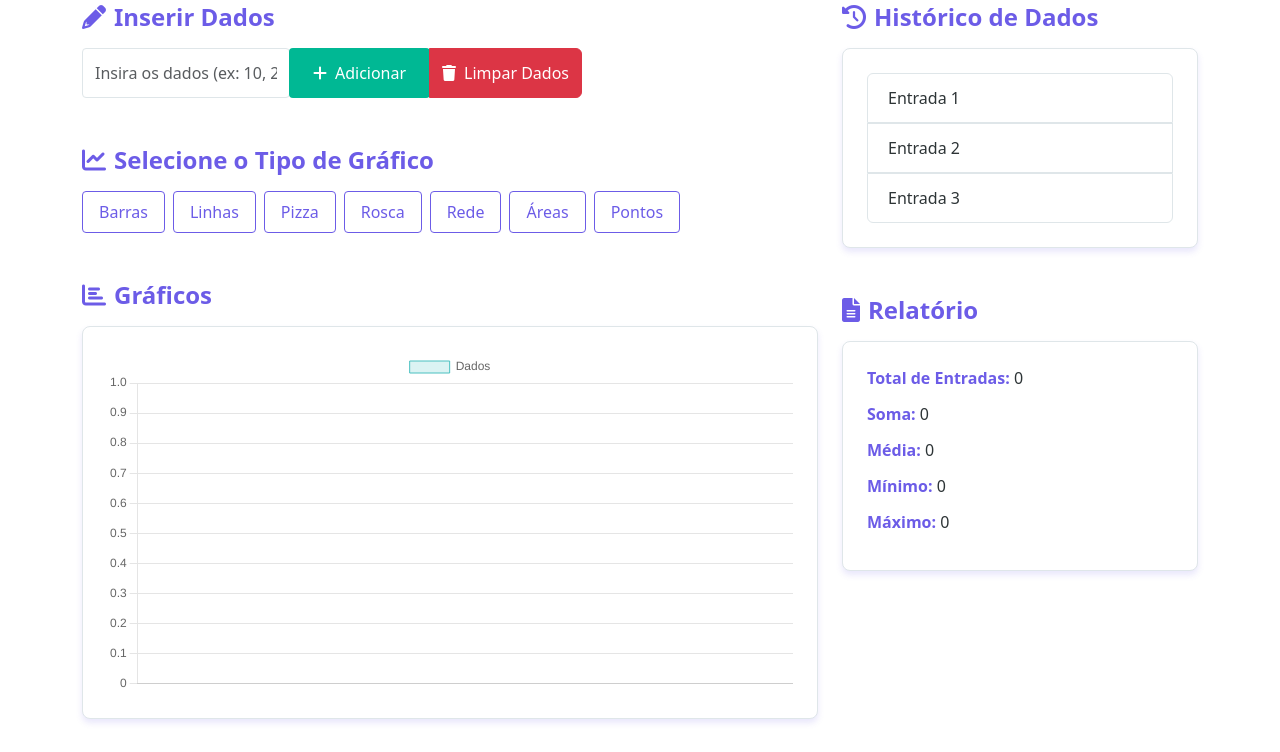
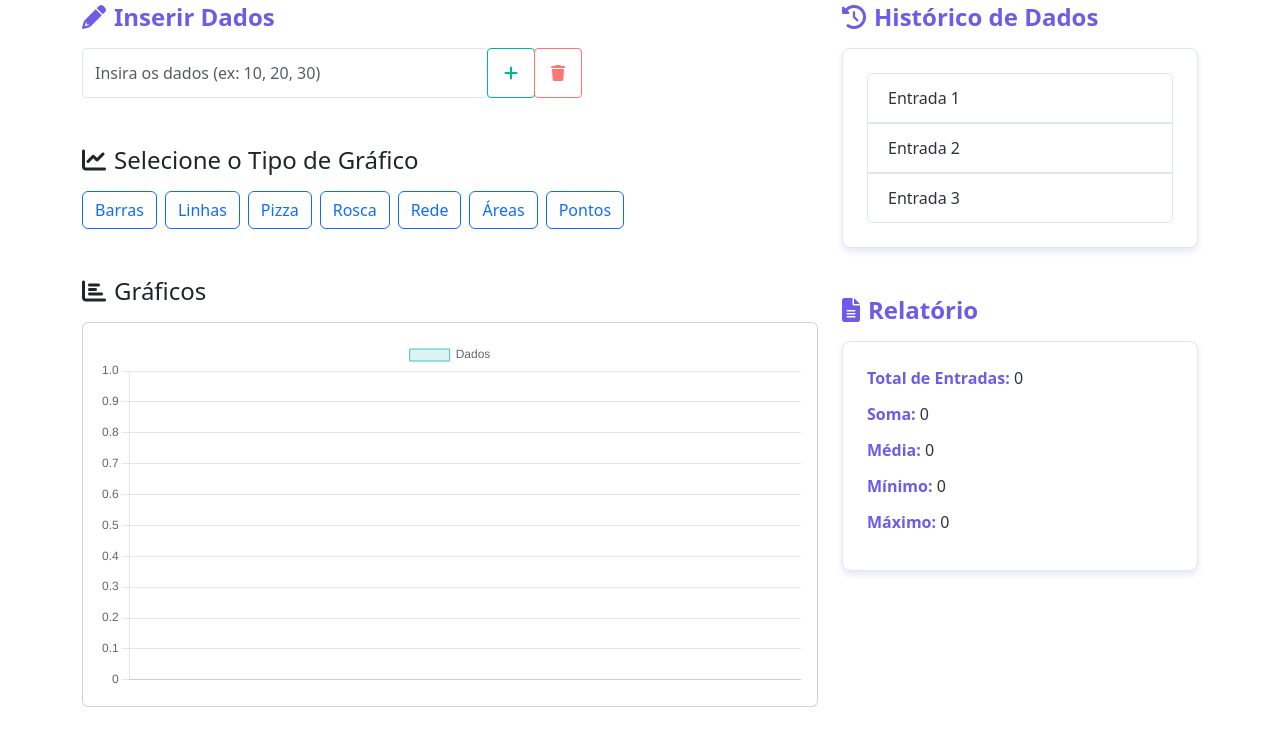
Before and after one commit to LuisT-ls/dashboard, a plain HTML site: page index.html in a window 1280 px wide. Shown: the part 198-950 px from the top of the page. Drawn offline with nearby package versions, Linux system fonts and the light colour scheme.

Commit message:
Implementação da confirmação o input a partir da tecla enter, melhoria no layout para os botões de inserir e remover todos os dados

```diff
--- a/assets/css/modules/features/charts.css
+++ b/assets/css/modules/features/charts.css
@@ -27,120 +27,32 @@
   padding: 0.75rem;
 }
 
-#data-entry .btn-success {
-  background-color: var(--color-success);
-  border: none;
-  border-radius: 0.25rem;
-  padding: 0.75rem 1.5rem;
-  transition: background-color 0.3s ease;
-}
-
-#data-entry .btn-success:hover {
-  background-color: var(--color-success-dark);
-}
-
-/* Seção de Seleção do Tipo de Gráfico */
-#chart-type {
-  margin-bottom: 2rem;
-}
-
-#chart-type h2 {
-  color: var(--color-primary);
-  font-size: 1.5rem;
-  font-weight: bold;
-  margin-bottom: 1rem;
-}
-
-#chart-type h2 i {
-  color: var(--color-primary);
-  margin-right: 0.5rem;
-}
-
-#chart-type .chart-type-btn {
-  border: 1px solid var(--color-primary);
-  color: var(--color-primary);
+/* Botão de Adicionar */
+#data-entry .btn-add {
+  background-color: transparent;
+  border: 1px solid var(--color-success);
+  color: var(--color-success);
   border-radius: 0.25rem;
   padding: 0.5rem 1rem;
   transition: background-color 0.3s ease, color 0.3s ease;
 }
 
-#chart-type .chart-type-btn:hover {
-  background-color: var(--color-primary);
-  color: var(--color-text-light);
-}
-
-/* Seção de Gráficos */
-#charts {
-  margin-bottom: 2rem;
-}
-
-#charts h2 {
-  color: var(--color-primary);
-  font-size: 1.5rem;
-  font-weight: bold;
-  margin-bottom: 1rem;
-}
-
-#charts h2 i {
-  color: var(--color-primary);
-  margin-right: 0.5rem;
-}
-
-#charts .card {
-  background-color: var(--color-background);
-  border: 1px solid var(--color-border);
-  border-radius: 0.5rem;
-  box-shadow: 0 4px 6px var(--color-shadow);
-}
-
-#charts .card-body {
-  padding: 1.5rem;
-}
-
-/* Seção de Exportar Dados */
-#export {
-  margin-bottom: 2rem;
-}
-
-#export h2 {
-  color: var(--color-primary);
-  font-size: 1.5rem;
-  font-weight: bold;
-  margin-bottom: 1rem;
-}
-
-#export h2 i {
-  color: var(--color-primary);
-  margin-right: 0.5rem;
-}
-
-#export .btn {
-  border: none;
-  border-radius: 0.25rem;
-  padding: 0.75rem 1.5rem;
-  transition: opacity 0.3s ease;
-}
-
-#export .btn:hover {
-  opacity: 0.9;
-}
-
-#export .btn-danger {
-  background-color: var(--color-danger);
-  color: var(--color-text-light);
-}
-
-#export .btn-success {
+#data-entry .btn-add:hover {
   background-color: var(--color-success);
   color: var(--color-text-light);
 }
 
-#export .btn-primary {
-  background-color: var(--color-primary);
+/* Botão de Limpar Dados */
+#data-entry .btn-clear {
+  background-color: transparent;
+  border: 1px solid var(--color-danger);
+  color: var(--color-danger);
+  border-radius: 0.25rem;
+  padding: 0.5rem 1rem;
+  transition: background-color 0.3s ease, color 0.3s ease;
+}
+
+#data-entry .btn-clear:hover {
+  background-color: var(--color-danger);
   color: var(--color-text-light);
 }
-
-#export .btn-secondary {
-  background-color: var(--color-secondary);
-  color: var(--color-text-light);
-}
--- a/index.html
+++ b/index.html
@@ -68,11 +68,13 @@
                   class="form-control"
                   placeholder="Insira os dados (ex: 10, 20, 30)"
                 />
-                <button id="add-data" class="btn btn-success">
-                  <i class="fas fa-plus me-2"></i>Adicionar
+                <button id="add-data" class="btn btn-add">
+                  <i class="fas fa-plus"></i>
+                  <!-- Ícone de adicionar -->
                 </button>
-                <button id="clear-data" class="btn btn-danger">
-                  <i class="fas fa-trash me-2"></i>Limpar Dados
+                <button id="clear-data" class="btn btn-clear">
+                  <i class="fas fa-trash"></i>
+                  <!-- Ícone de limpar -->
                 </button>
               </div>
             </section>
--- a/js/modules/storage.js
+++ b/js/modules/storage.js
@@ -9,7 +9,8 @@ export function setupDataEntry(chart) {
   const dataInput = document.getElementById('data-input')
 
   if (addDataButton && dataInput) {
-    addDataButton.addEventListener('click', () => {
+    // Função para adicionar dados
+    const addData = () => {
       const inputValue = dataInput.value.trim()
 
       // Validação: Verifica se o valor é um número ou uma lista de números
@@ -32,6 +33,19 @@ export function setupDataEntry(chart) {
       updateMetrics(dataHistory.length)
       updateReport(dataHistory)
       renderHistory(dataHistory, chart)
+
+      // Limpa o input
+      dataInput.value = ''
+    }
+
+    // Adiciona evento de clique ao botão "Adicionar"
+    addDataButton.addEventListener('click', addData)
+
+    // Adiciona evento de tecla ao campo de entrada
+    dataInput.addEventListener('keydown', event => {
+      if (event.key === 'Enter') {
+        addData() // Chama a função addData ao pressionar Enter
+      }
     })
   } else {
     console.error('Elementos de entrada de dados não encontrados!')
```
